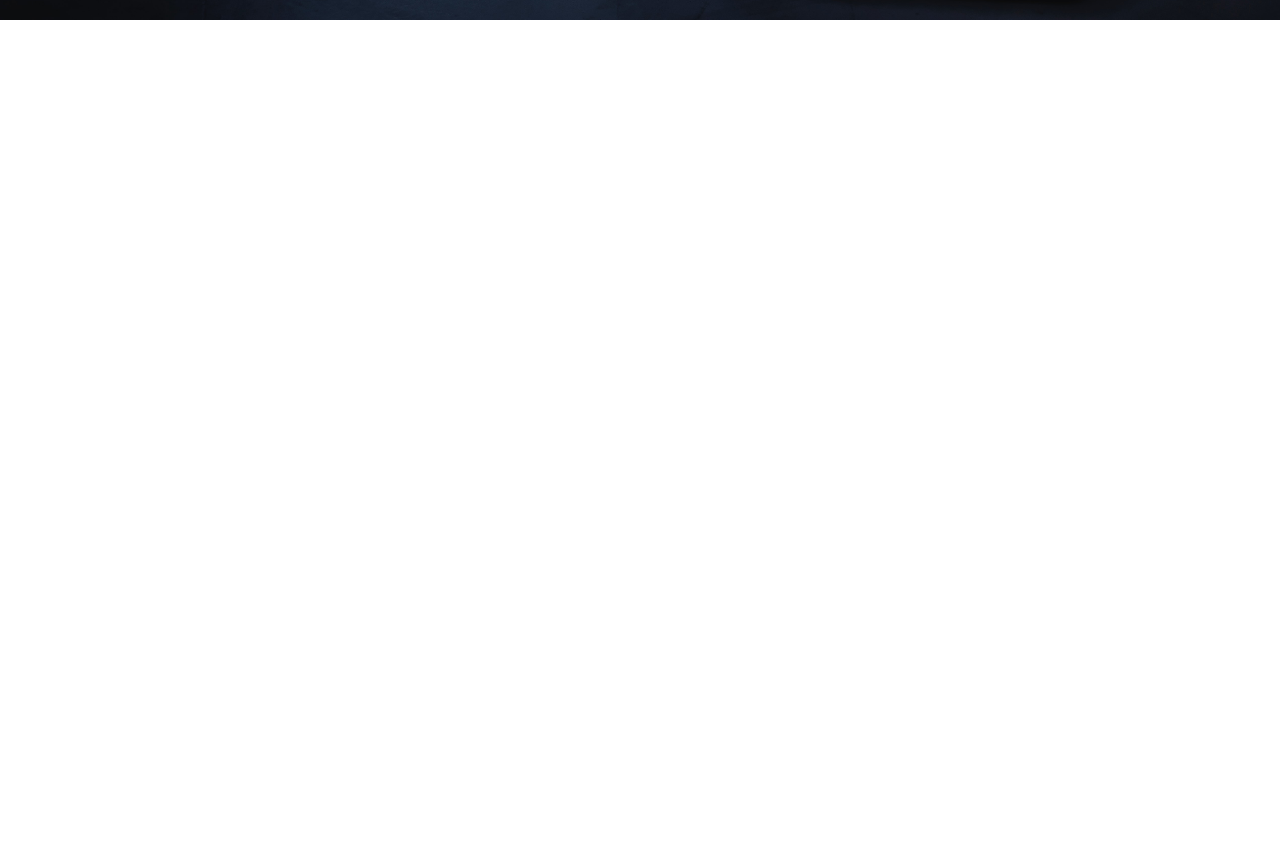
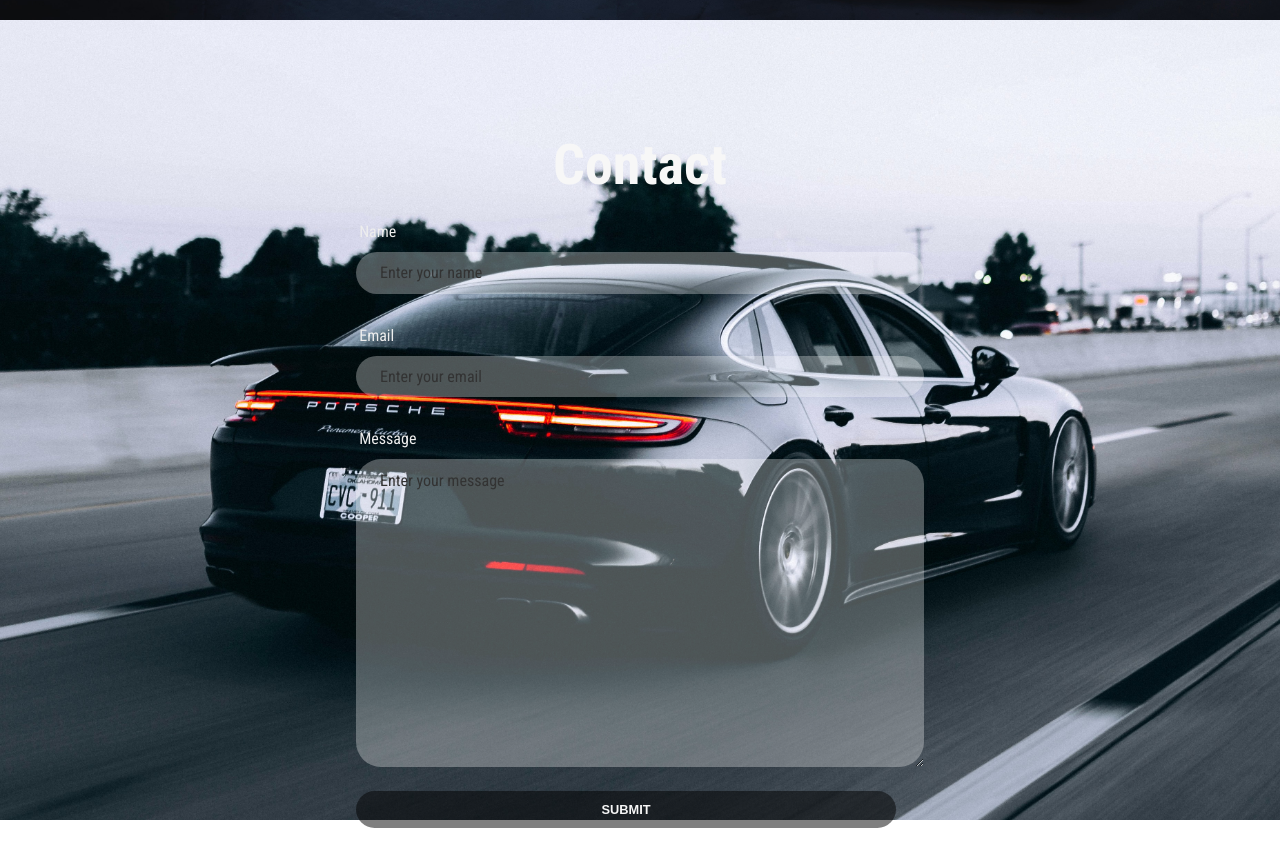
Before and after one commit to mittell/react-car-site, a React (Create React App) app: page / in a window 1280 px wide. Shown: the part 3180-4046 px from the top of the page. Before the commit the page ends 3200 px from the top, so only its background shows below. Built offline with nearby package versions, Linux system fonts and the light colour scheme.

Commit message:
feat: added Contact component and styling

```diff
--- a/src/App.jsx
+++ b/src/App.jsx
@@ -1,3 +1,4 @@
+import Contact from './components/Contact/Contact';
 import Handling from './components/Handling/Handling';
 import Navbar from './components/Navbar/Navbar';
 import Options from './components/Options/Options';
@@ -12,6 +13,7 @@ function App() {
 			<Speed />
 			<Handling />
 			<Options />
+			<Contact />
 		</>
 	);
 }
--- /dev/null
+++ b/src/components/Contact/Contact.jsx
@@ -0,0 +1,38 @@
+import React from 'react';
+import './ContactStyles.css';
+
+const Contact = () => {
+	return (
+		<div className='contact'>
+			<div className='container'>
+				<div className='top'>
+					<h1>Contact</h1>
+				</div>
+
+				<form>
+					<div>
+						<label>Name</label>
+						<input type='text' placeholder='Enter your name' />
+					</div>
+					<div>
+						<label>Email</label>
+						<input type='email' placeholder='Enter your email' />
+					</div>
+					<div>
+						<label>Message</label>
+						<textarea
+							cols='30'
+							rows='15'
+							placeholder='Enter your message'
+						></textarea>
+					</div>
+					<div className='bottom'>
+						<button className='btn btn-dark'>Submit</button>
+					</div>
+				</form>
+			</div>
+		</div>
+	);
+};
+
+export default Contact;
--- /dev/null
+++ b/src/components/Contact/ContactStyles.css
@@ -0,0 +1,66 @@
+.contact {
+	width: 100%;
+	height: 100vh;
+	background: url('../../assets/car2.jpg') no-repeat center center/cover;
+}
+
+.contact .container {
+	width: 100%;
+	height: 100vh;
+	display: flex;
+	flex-direction: column;
+	justify-content: space-between;
+	align-items: center;
+}
+
+.contact .top {
+	margin-top: 7rem;
+	color: #f7f7f7;
+}
+
+.contact .bottom {
+	display: flex;
+	justify-content: center;
+	width: 100%;
+	max-width: 600px;
+	margin-bottom: 4rem;
+}
+
+.contact form {
+	max-width: 600px;
+	width: 100%;
+}
+
+.contact form div {
+	display: flex;
+	flex-direction: column;
+	margin: 0.5rem;
+}
+
+.contact form label {
+	margin: 1rem 0 0.2rem 0.7rem;
+	color: #eee;
+}
+
+.contact form input,
+textarea {
+	margin: 0.5rem;
+	padding: 0.7rem 1.5rem;
+	background: rgba(255, 255, 255, 0.3);
+	border: none;
+	border-radius: 25px;
+	color: #f6f6f6;
+	font-size: 1rem;
+	outline: none;
+	font-family: 'Roboto Condensed', sans-serif;
+}
+
+.contact form input:hover,
+textarea:hover {
+	box-shadow: 0 0 4px 0;
+}
+
+.contact form input::placeholder,
+textarea::placeholder {
+	color: #333;
+}
```
